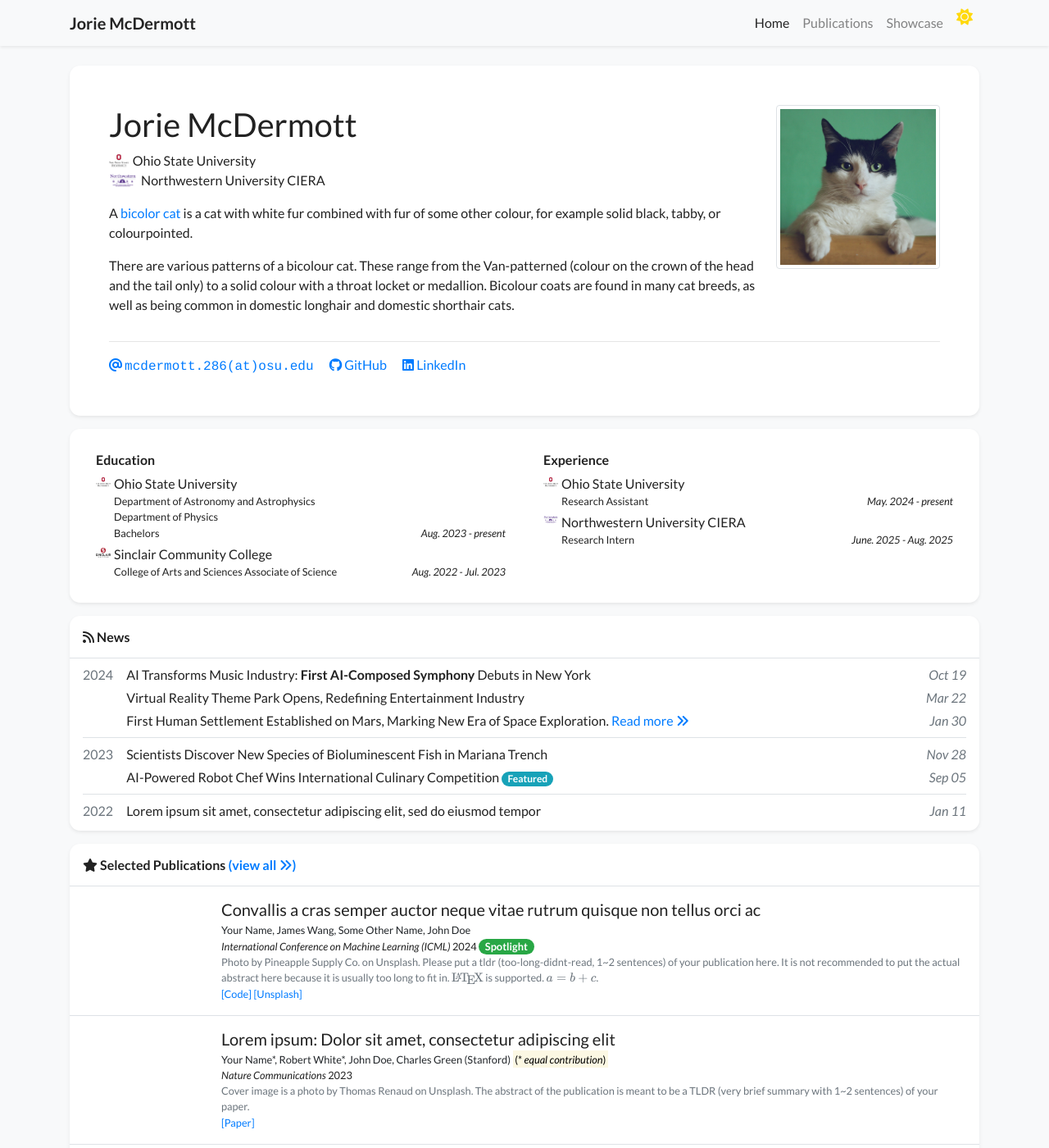
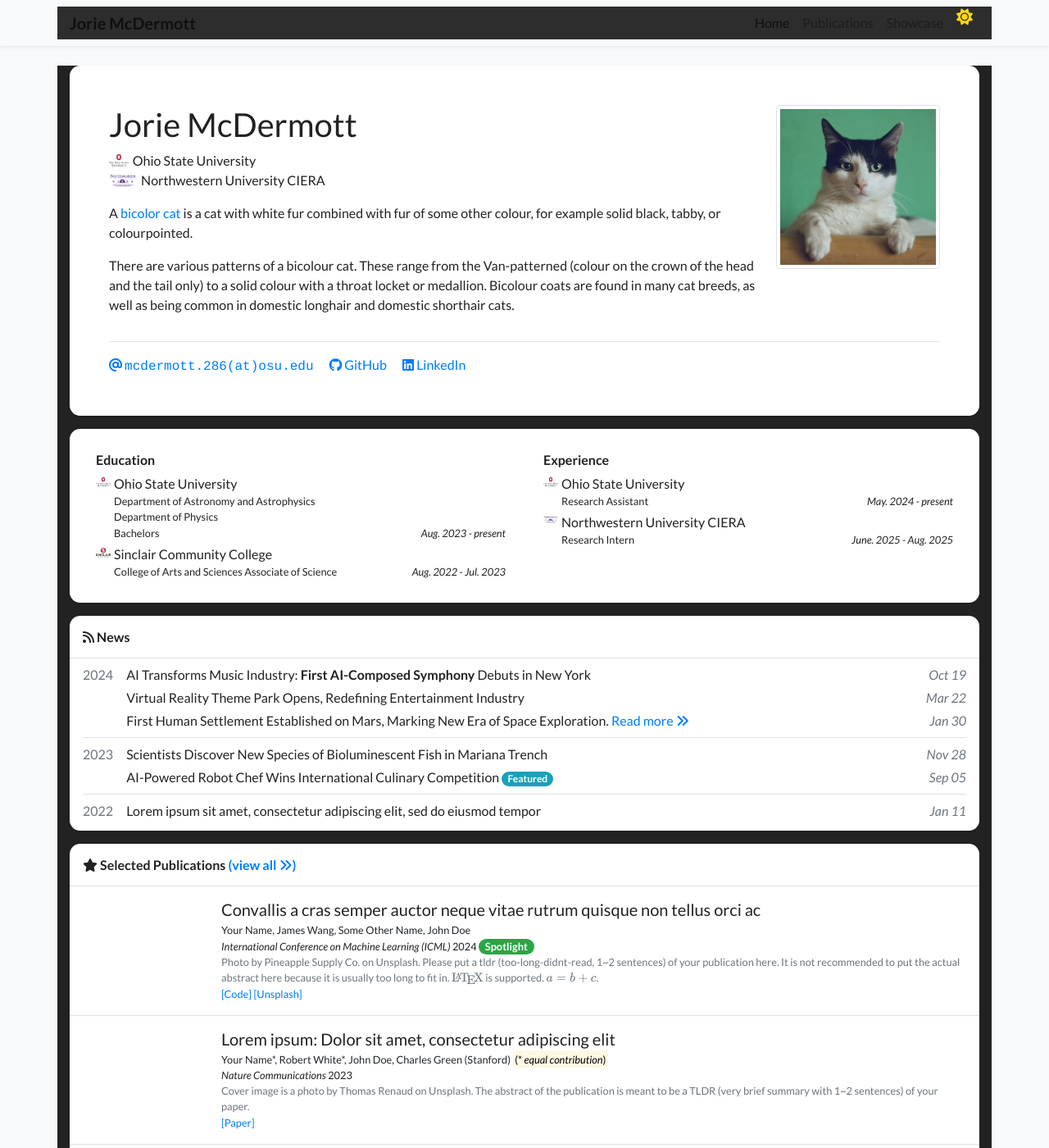
Before and after one commit to Jorie286/homepage, a Jekyll site: the page built from index.html, in a window 1280 px wide and 1400 px high. Shown: the whole window at 82% size. Built offline with Jekyll 4.4.1, drawn with Linux system fonts in a browser that asks for light colours; nearby versions of some CDN libraries; a style sheet for code colours, icons or effects is not loaded.

Commit message:
Update navbar.html
Edit dark theme.

```diff
--- a/_includes/navbar.html
+++ b/_includes/navbar.html
@@ -111,6 +111,11 @@ body.dark-theme h6 {
     color: #fff !important;
 }
 
+.container-lg {
+    color: #222;
+    background-color: #222;
+}
+
 .card {
     border-radius: 0.8rem!important;
 }
```
